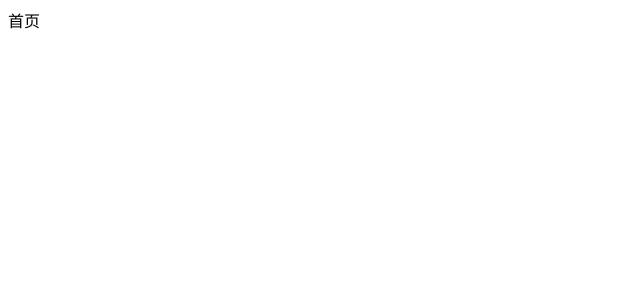
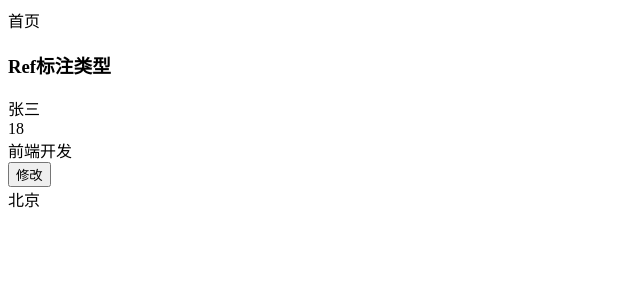
Before and after one commit to qiaozhididi/vue3_ts_demo, a Vue app: page / in a window 1280 px wide. Shown: the top 300 px of the page, without its empty margins (0-640 px from the left). Built offline with nearby package versions, Linux system fonts and the light colour scheme.

Commit message:
ts ref定义类型的学习

```diff
--- /dev/null
+++ b/src/components/RefDemo.vue
@@ -0,0 +1,32 @@
+<template>
+  <div>
+    <h3>Ref标注类型</h3>
+    <div>{{ name }}</div>
+    <div>{{ age }}</div>
+    <div>{{ job }}</div>
+    <button @click="change">修改</button>
+    <div>{{ address }}</div>
+  </div>
+</template>
+<script setup lang="ts">
+import { ref } from "vue";
+import type { Ref } from "vue";
+
+//赋值为String类型 默认name为string类型
+const name = ref("张三");
+
+//赋值为number类型
+const age: Ref<number> = ref(18);
+
+const job = ref<string | number>("前端开发");
+
+const change = () => {
+  name.value = "李四";
+  age.value = 20;
+  job.value = "后端开发";
+};
+
+//当不赋值值的时候，默认为string|undefined
+const address = ref<string>();
+address.value = "北京";
+</script>
--- a/src/views/HomeView.vue
+++ b/src/views/HomeView.vue
@@ -1,6 +1,10 @@
 <template>
   <div>首页</div>
+  <RefDemo />
 </template>
 
-<script setup></script>
-<style scoped lang="ts"></style>
+<script setup lang="ts">
+import RefDemo from "../components/RefDemo.vue";
+
+</script>
+<style scoped></style>
```
